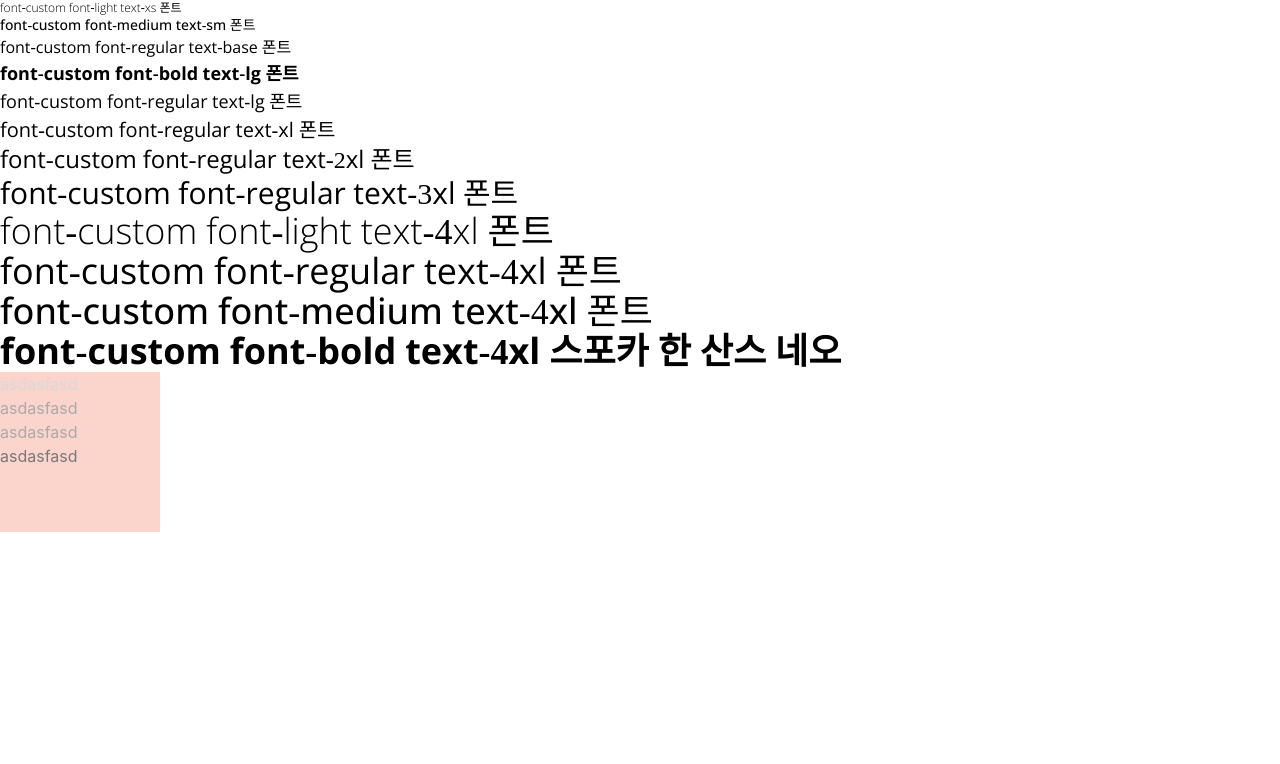
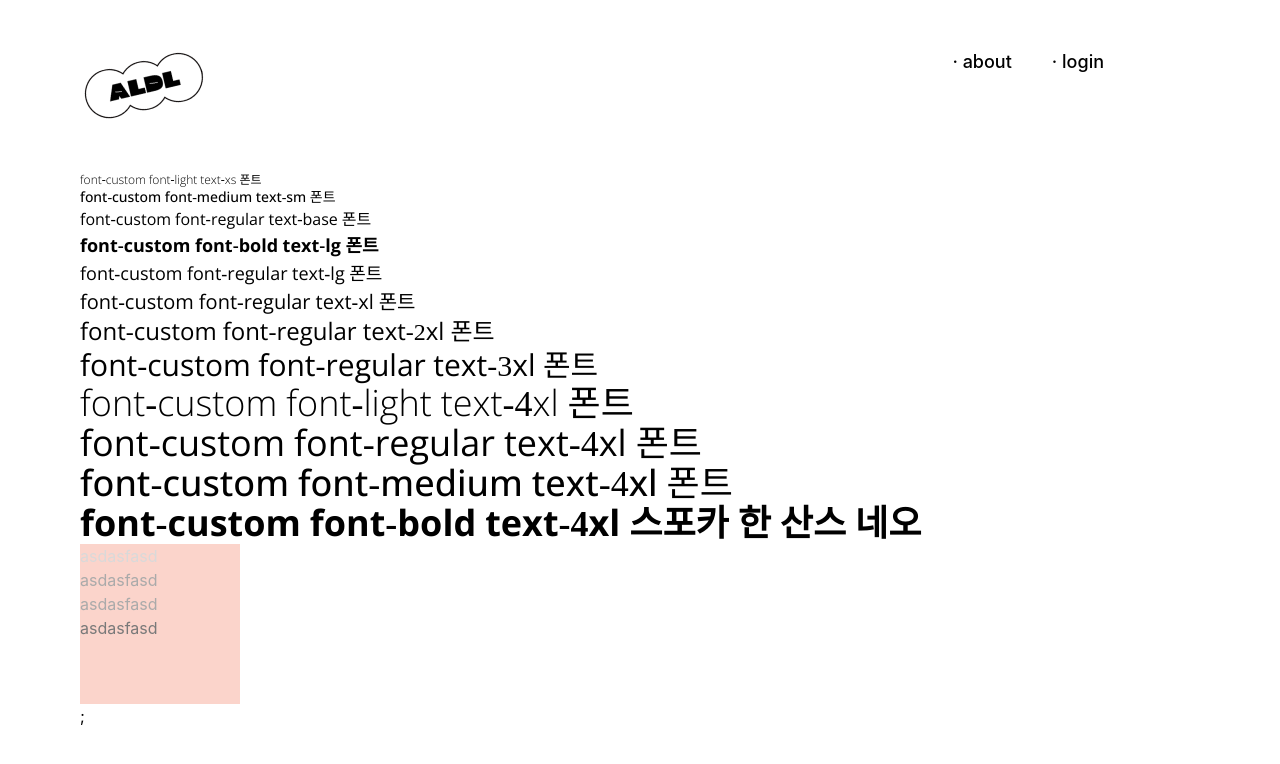
Before and after one commit to Hallo0702/ALDL, a Next.js app in the folder client/: page /dummy in a window 1280 px wide. Shown: the top 764 px of the page. Built offline with nearby package versions, Linux system fonts and the light colour scheme; no server answers; a web font is replaced by a local one.

Commit message:
feat - 헤더컴포넌트 개발

```diff
--- /dev/null
+++ b/client/src/components/common/Header.tsx
@@ -0,0 +1,39 @@
+import type { NextPage } from 'next';
+import Link from 'next/link';
+import { useState } from 'react';
+
+const Header: NextPage = () => {
+  const [isLoggedIn, setIsLoggedIn] = useState(false);
+  return (
+    <header className="flex justify-between py-12">
+      <div className="cursor-pointer">
+        <Link href="/">
+          <img src="/images/logo.png" alt="home" />
+        </Link>
+      </div>
+      <nav className="flex font-medium text-lg">
+        <Link href="about">
+          <div className="mr-10 cursor-pointer">· about</div>
+        </Link>
+        {isLoggedIn ? (
+          <>
+            <Link href="logout">
+              <div className="mr-10 cursor-pointer">· logout</div>
+            </Link>
+            <Link href="mypage">
+              <div className="mr-24 cursor-pointer">· mypage</div>
+            </Link>
+          </>
+        ) : (
+          <>
+            <Link href="login">
+              <div className="mr-24 cursor-pointer">· login</div>
+            </Link>
+          </>
+        )}
+      </nav>
+    </header>
+  );
+};
+
+export default Header;
--- a/client/src/pages/_app.tsx
+++ b/client/src/pages/_app.tsx
@@ -2,7 +2,11 @@ import type { AppProps } from 'next/app';
 import '../../styles/globals.css';
 
 function MyApp({ Component, pageProps }: AppProps) {
-  return <Component {...pageProps} />;
+  return (
+    <div className="mx-20">
+      <Component {...pageProps} />;
+    </div>
+  );
 }
 
 export default MyApp;
--- a/client/src/pages/dummy.tsx
+++ b/client/src/pages/dummy.tsx
@@ -1,6 +1,7 @@
 import type { NextPage } from 'next';
 import axios from 'axios';
 import { useEffect } from 'react';
+import Header from '../components/common/Header';
 
 const Dummy: NextPage = ({}) => {
   useEffect(() => {
@@ -20,6 +21,7 @@ const Dummy: NextPage = ({}) => {
   }, []);
   return (
     <>
+      <Header />
       <div className="font-custom font-light text-xs">
         font-custom font-light text-xs 폰트
       </div>
```
Also changed, not shown: client/public/images/logo.png (added).
